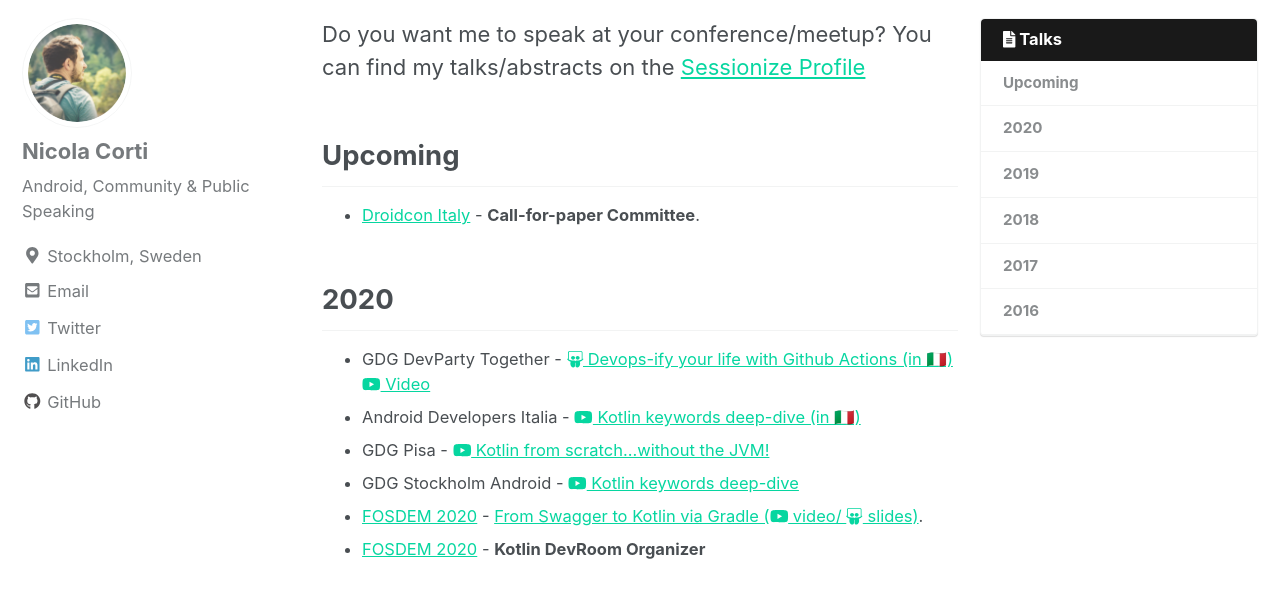
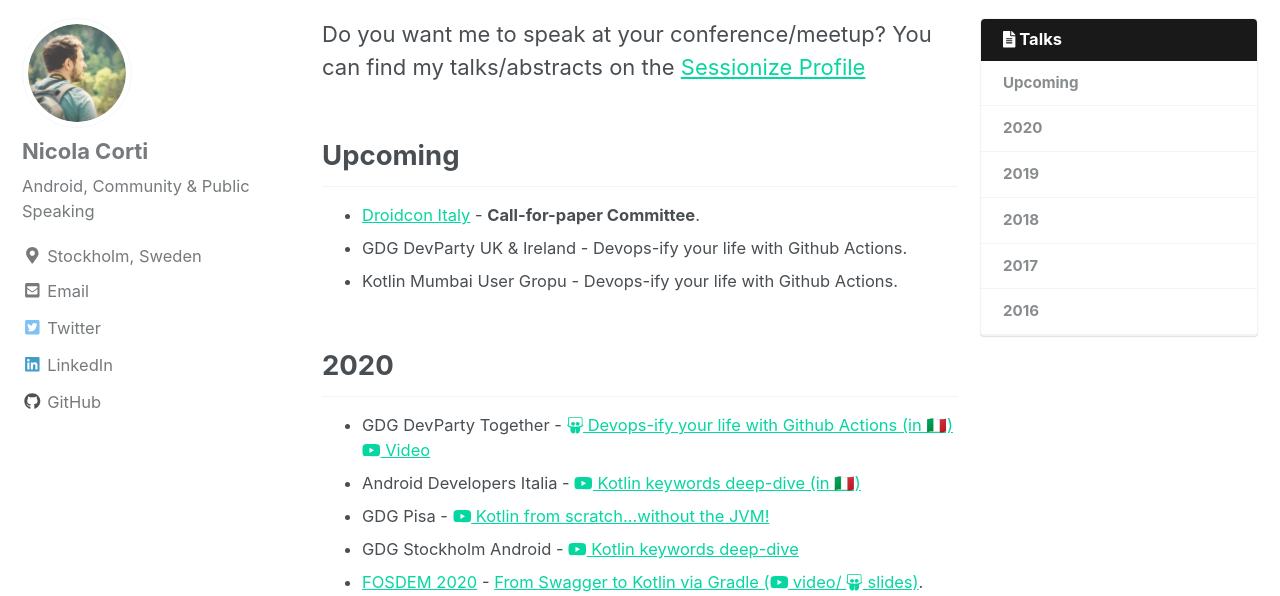
Before and after one commit to cortinico/cortinico.github.io, a Jekyll site: the page built from _pages/talks.md, in a window 1280 px wide and 900 px high, cut to the strip 304-900 px from the top of the window. Built offline with Jekyll 4.4.1, drawn with Linux system fonts in a browser that asks for light colours; nearby versions of some CDN libraries.

Commit message:
Update section for upcoming events

```diff
--- a/_pages/talks.md
+++ b/_pages/talks.md
@@ -18,6 +18,8 @@
 ## Upcoming
 
 * [Droidcon Italy](https://droidcon.it) - **Call-for-paper Committee**.
+* GDG DevParty UK & Ireland - Devops-ify your life with Github Actions.
+* Kotlin Mumbai User Gropu - Devops-ify your life with Github Actions.
 {: .talk-section }
 
 ## 2020
```
